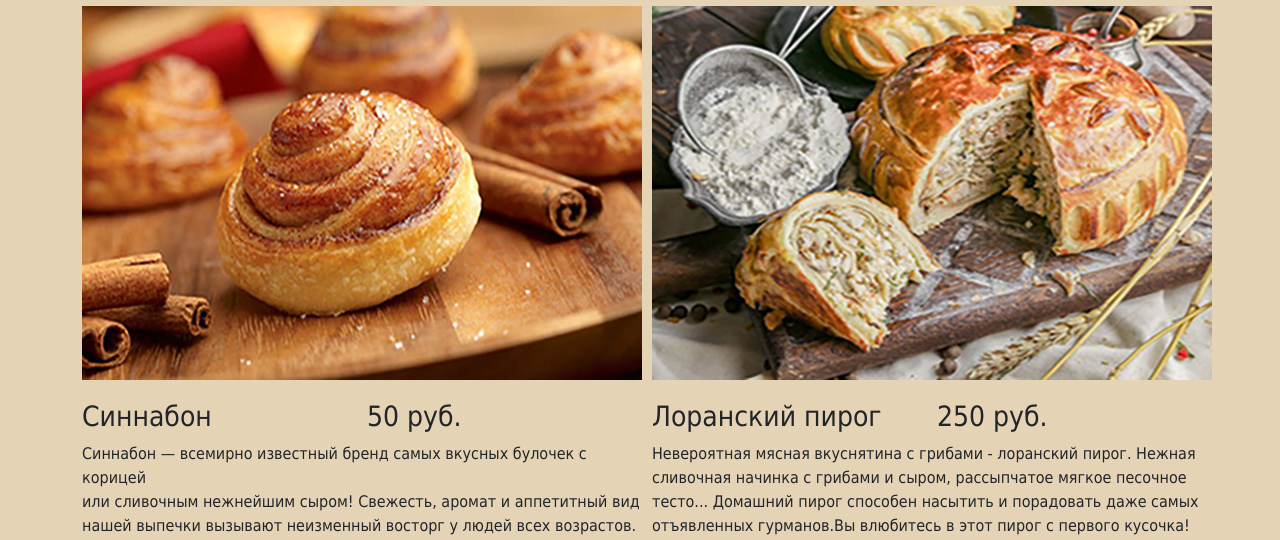
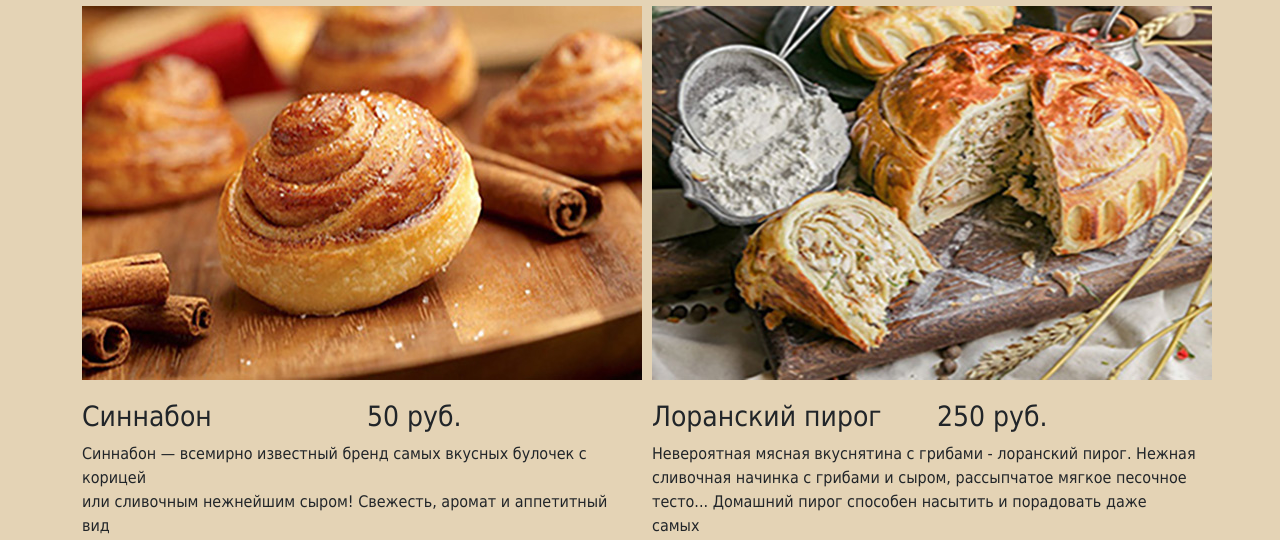
Before and after one commit to BondarevaAlina/BondarevaAlina.github.io, a plain HTML site: page index.html in a window 1280 px wide. Shown: the part 242-782 px from the top of the page. Drawn offline with nearby package versions, Linux system fonts and the light colour scheme.

Commit message:
Update style.css

```diff
--- a/css/style.css
+++ b/css/style.css
@@ -1,6 +1,4 @@
-p {
-    min-width: 565px;
-  }
+
 
   html, body, footer {
     background-color: #e4d3b5;
```
